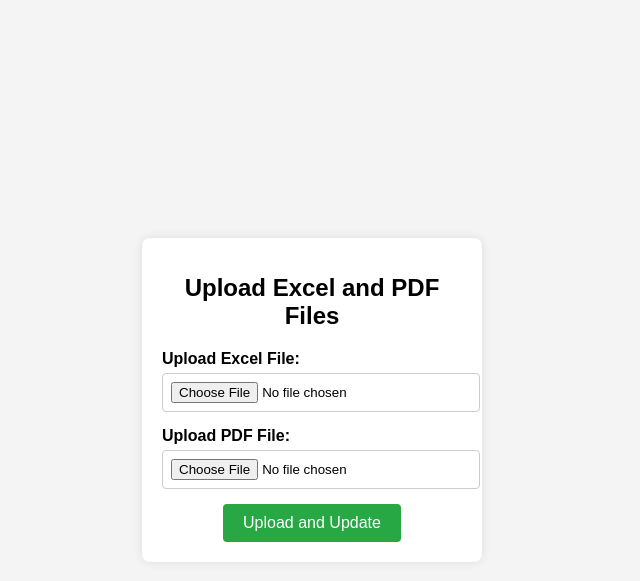
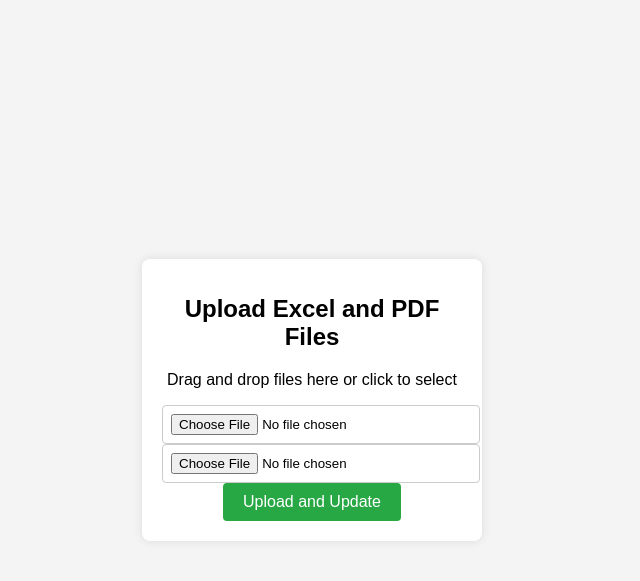
Before and after one commit to DanielGaudreault/TOTAL-CYCLE-TIME, a Flask app: page / in a window 1280 px wide. Shown: the top 581 px of the page, without its empty margins (328-968 px from the left). Run offline with Flask 3, Linux system fonts and the light colour scheme.

Commit message:
Update index.html

```diff
--- a/templates/index.html
+++ b/templates/index.html
@@ -9,17 +9,16 @@
 <body>
     <div class="container">
         <h1>Upload Excel and PDF Files</h1>
-        <form action="/upload" method="post" enctype="multipart/form-data">
-            <div class="form-group">
-                <label for="excel">Upload Excel File:</label>
-                <input type="file" id="excel" name="excel" accept=".xlsx, .xls" required>
-            </div>
-            <div class="form-group">
-                <label for="pdf">Upload PDF File:</label>
-                <input type="file" id="pdf" name="pdf" accept=".pdf" required>
+        <form id="upload-form" action="/upload" method="post" enctype="multipart/form-data">
+            <div class="upload-area" id="drop-zone">
+                <p>Drag and drop files here or click to select</p>
+                <input type="file" id="file-input" name="excel" accept=".xlsx, .xls" required>
+                <input type="file" id="file-input" name="pdf" accept=".pdf" required>
             </div>
             <button type="submit">Upload and Update</button>
         </form>
+        <div id="file-list"></div>
     </div>
+    <script src="{{ url_for('static', filename='script.js') }}"></script>
 </body>
 </html>
```
